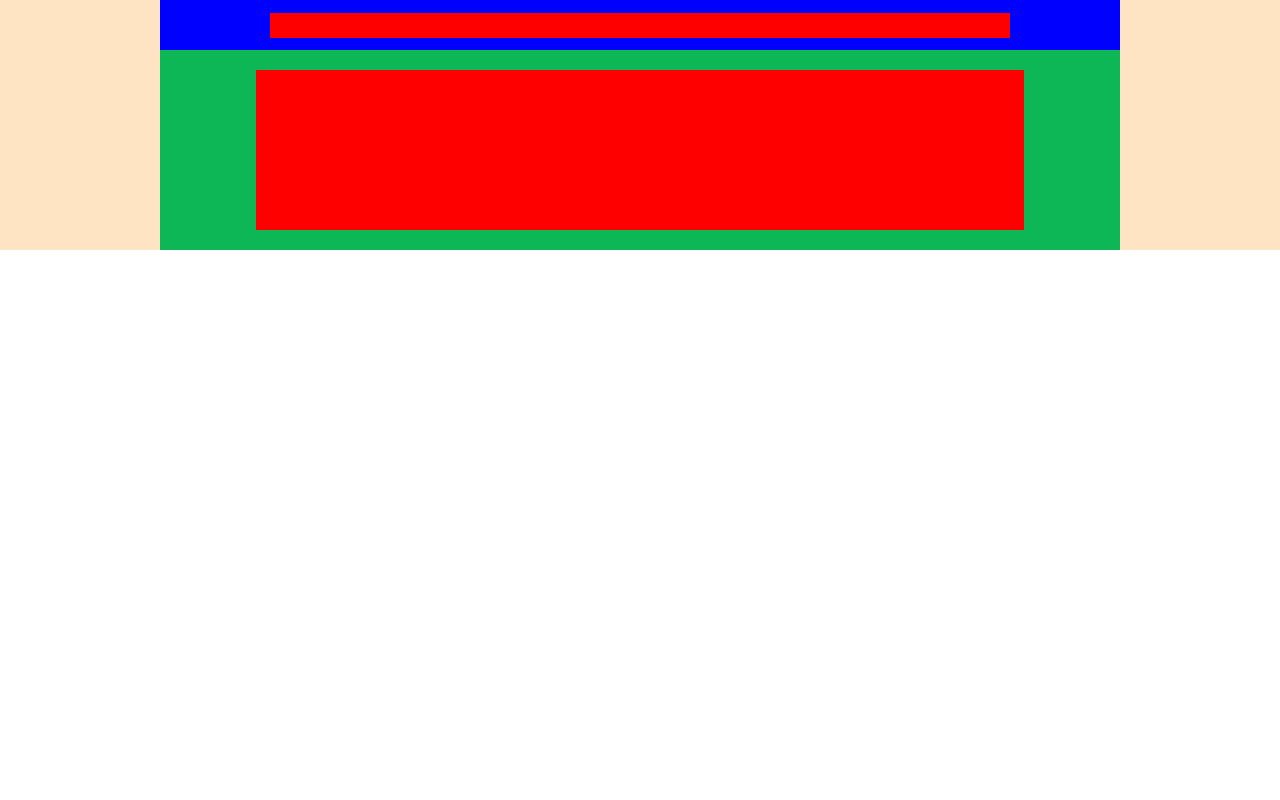
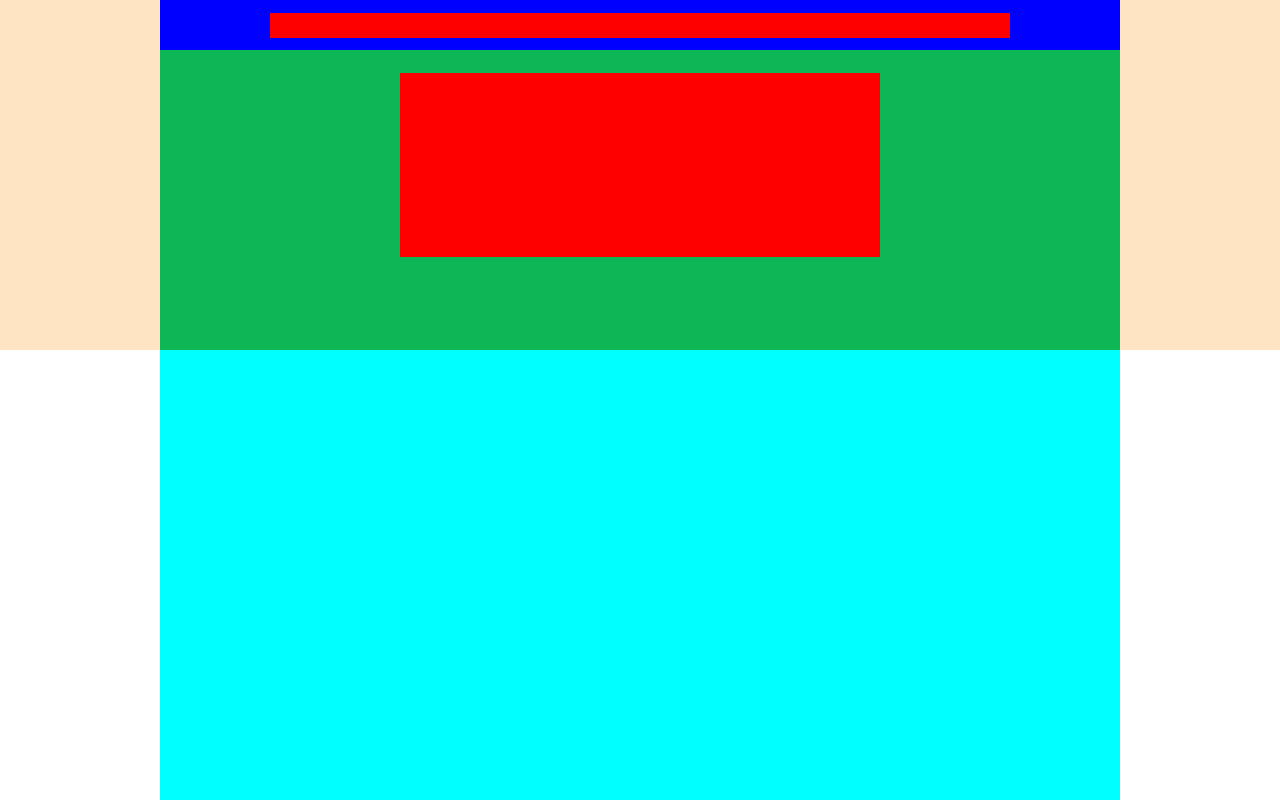
Before and after one commit to alessandrosaladino-tech/htmlcss-struttura-discord, a plain HTML site: page index.html in a window 1280 px wide. Shown: the top 800 px of the page. Drawn offline with Linux system fonts and the light colour scheme.

Commit message:
Add
main, main section , container

```diff
--- a/assets/css/style.css
+++ b/assets/css/style.css
@@ -1,10 +1,11 @@
-*{
+* {
     margin: 0;
     padding: 0;
     box-sizing: border-box;
 }
 
-.container{
+/* general utilities*/
+.container {
     width: 75%;
     max-width: 1170px;
     margin: auto;
@@ -12,12 +13,50 @@
     height: 250px;
 }
 
-.row{
+.row {
     display: flex;
     background-color: rgb(13, 183, 86);
-    height: 80%;
+    height: 300px;
     justify-content: center;
     align-items: center;
+}
+
+
+.col {
+    background-color: red;
+    width: 80%;
+    height: 80%;
+    margin: 1rem;
+}
+
+/* end general utilities*/
+
+
+
+
+
+
+
+
+/*header utilities*/
+
+.image {
+    background-color: red;
+    height: 25px;
+    width: 15%;
+}
+
+.menu {
+    background-color: red;
+    width: 80%;
+    height: 25px;
+    width: 70%;
+}
+
+.endm {
+    background-color: red;
+    height: 25px;
+    width: 15%;
 }
 
 .rowh {
@@ -32,21 +71,30 @@
     padding-bottom: 5px;
 }
 
-header{
-    background-color: bisque;
+.containerh {
+    width: 75%;
+    max-width: 1170px;
+    margin: auto;
+    background-color: aqua;
+    height: 350px;
 }
 
-.col{
-    width:  ;
-    background-color: red;
-    width: 80%;
-    height: 80%;
-    margin: 1rem;
+header {
+    background-color: bisque;
+    height: 350px
 }
 
-.colh{
-    width: calc(20% 60% 20%);
-    background-color: red;
-    width:80%;
-    height: 25px;
+.rowhb{
+    display: flex;
+    background-color: rgb(13, 183, 86);
+    height: 300px;
+    justify-content: center;
+    align-items: center;
+    padding-left: 180px;
+    padding-right: 180px;
+    padding-bottom: 70px;
+
 }
+
+
+/* end header utilities*/
--- a/index.html
+++ b/index.html
@@ -11,18 +11,33 @@
 <body>
 
     <header>
-        <div class="container">
+        <div class="containerh">
             <div class="rowh">
-                <div class="colh"> </div>
-                <div class="colh"></div>
-                <div class="colh"></div>
+                <div class="image"> </div>
+                <div class="menu"></div>
+                <div class="endm"></div>
             </div>
-            <div class="row">
+            <div class="rowhb">
                 <div class="col"></div>
             </div>
         </div>
     </header>
-    </div>
+
+    <main>
+        <section>
+            <div class="container"></div>
+        </section>
+        <section>
+            <div class="container"></div>
+        </section>
+        <section>
+            <div class="container"></div>
+        </section>
+        <section>
+            <div class="container"></div>
+        </section>
+    </main>
+
 
 </body>
 
```
